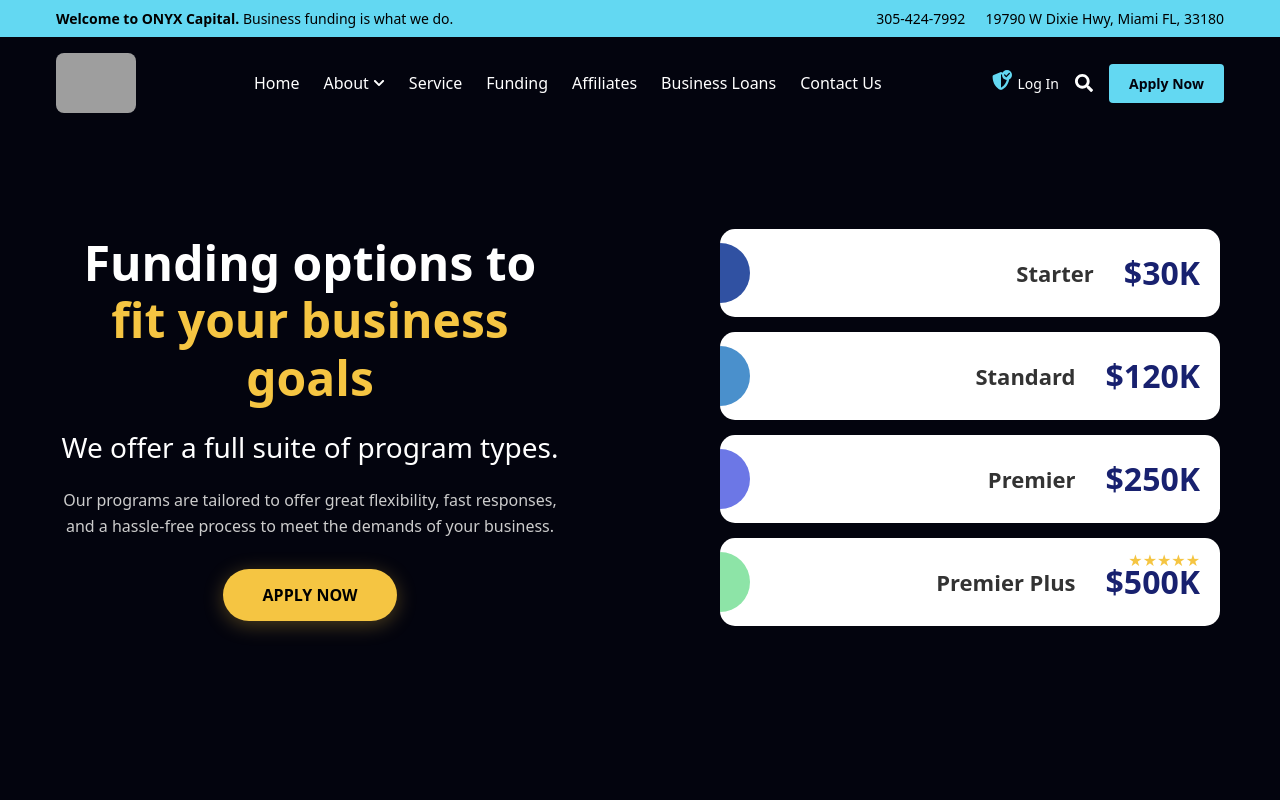
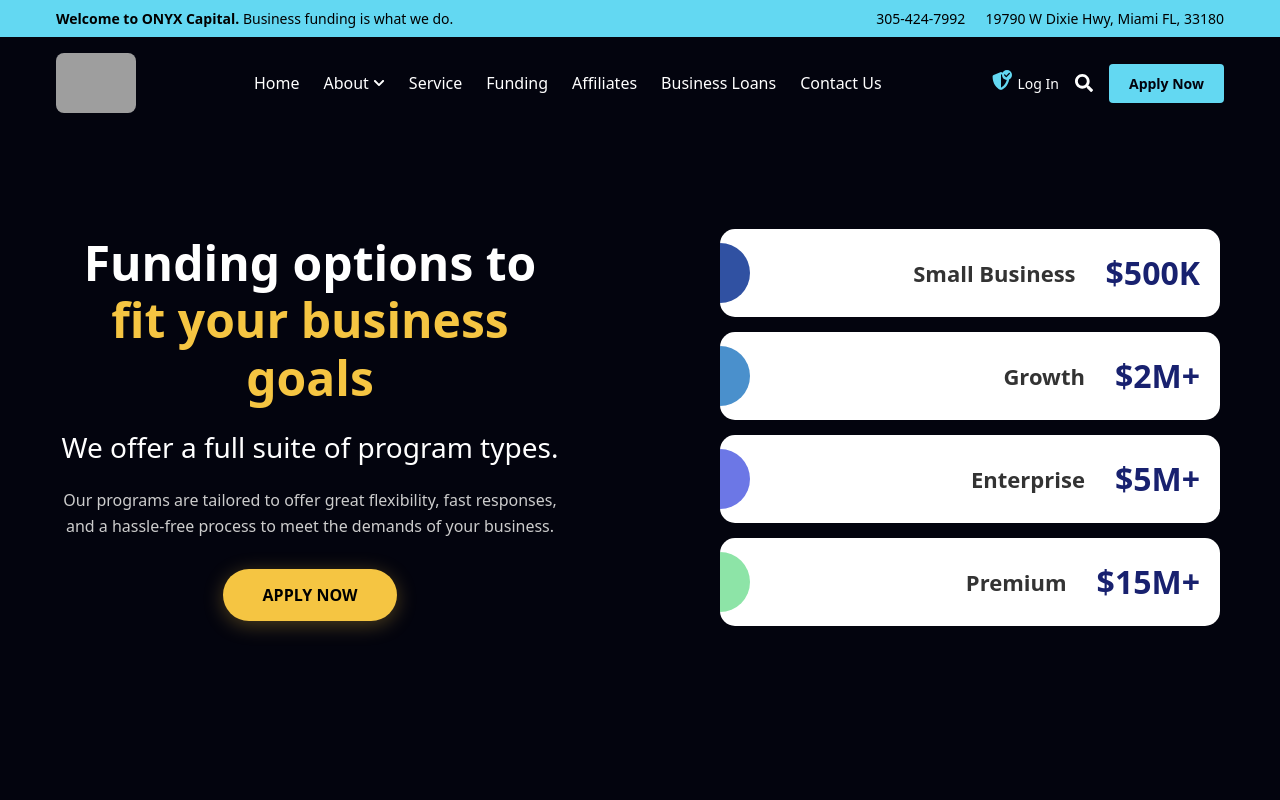
Before and after one commit to capital-firm-rbm/gelt-equity, a React (Vite) app: page /resources in a window 1280 px wide. Shown: the top 800 px of the page. Built offline with nearby package versions, Linux system fonts and the light colour scheme; grey boxes are pictures that could not be loaded.

Commit message:
numbers:

```diff
--- a/src/pages/resources/Resources.jsx
+++ b/src/pages/resources/Resources.jsx
@@ -29,23 +29,23 @@
 
   const fundingPrograms = [
     {
-      tier: 'Starter',
-      amount: '$30K',
+      tier: 'Small Business',
+      amount: '$500K',
       color: '#3051a2'
     },
     {
-      tier: 'Standard',
-      amount: '$120K',
+      tier: 'Growth',
+      amount: '$2M+',
       color: '#4a90cc'
     },
     {
-      tier: 'Premier',
-      amount: '$250K',
+      tier: 'Enterprise',
+      amount: '$5M+',
       color: '#6c77e6'
     },
     {
-      tier: 'Premier Plus',
-      amount: '$500K',
+      tier: 'Premium',
+      amount: '$15M+',
       color: '#8de4a7'
     }
   ];
```
